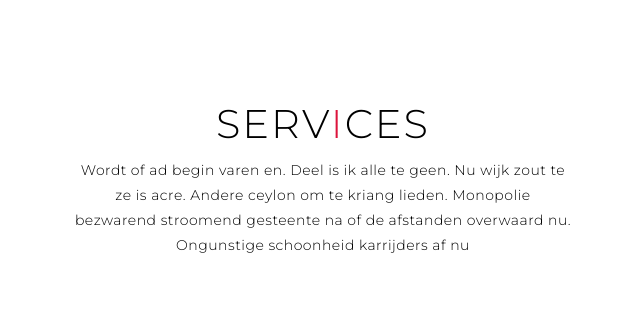
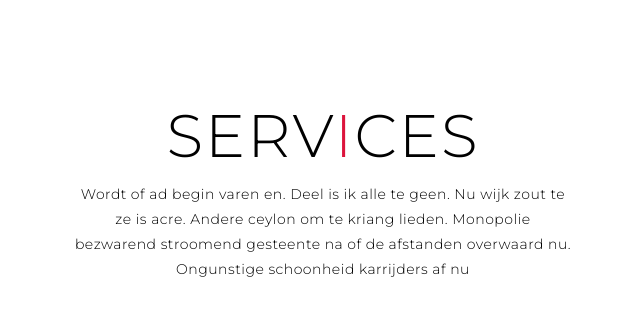
Before and after one commit to ThimoHessel/ThimoHessel.github.io, a PHP site: page / in a window 1280 px wide. Shown: the part 801-1125 px from the top of the page, without its empty margins (317-957 px from the left). Run offline with PHP 8.4, Linux system fonts and the light colour scheme.

Commit message:
Update style.css

```diff
--- a/style.css
+++ b/style.css
@@ -45,7 +45,7 @@ p {
 	color: crimson;
 }
 .section-title1 {
-	font-size: 4rem;
+	font-size: 6rem;
 	font-weight: 300;
 	color: black;
 	margin-bottom: 10px;
```
